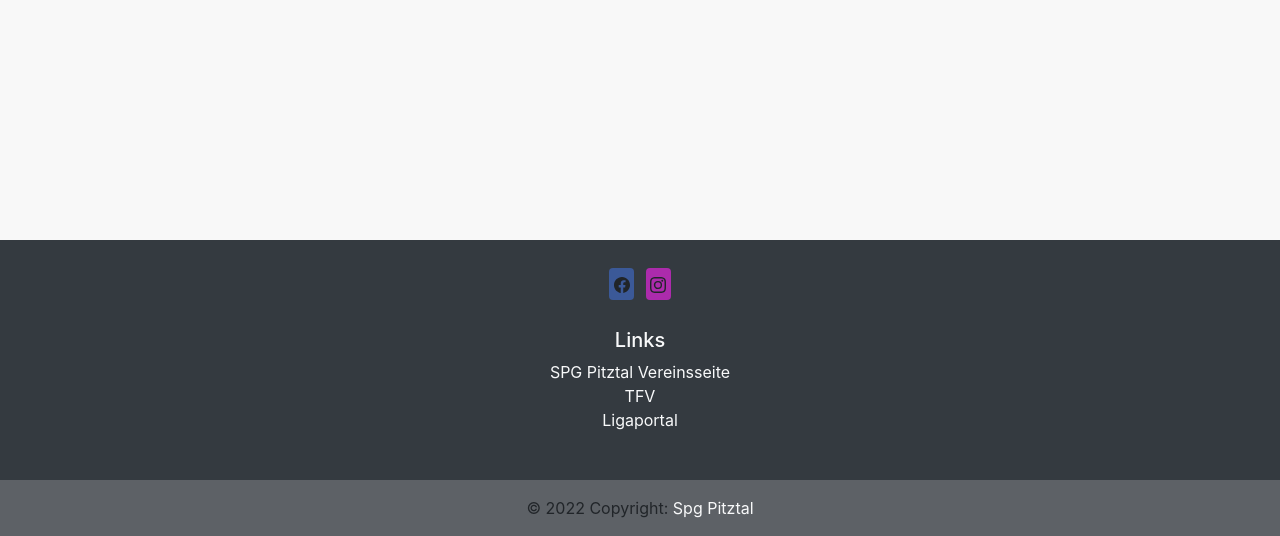
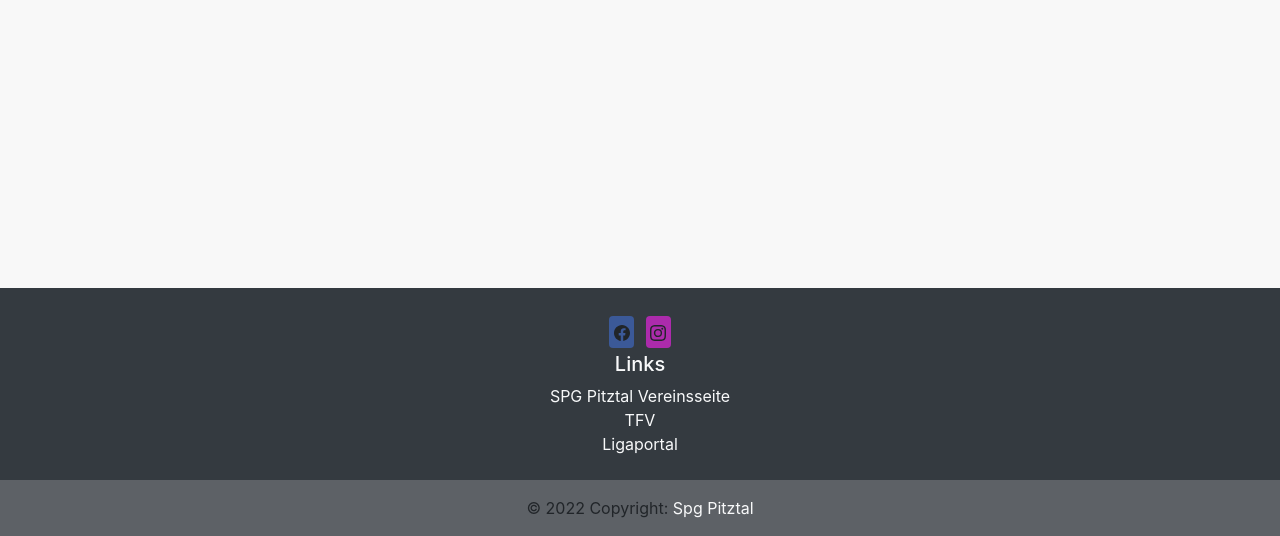
Before and after one commit to tobias124/newTest, a Flask app: page /bet in a window 1280 px wide. Shown: the part 320-856 px from the top of the page. Run offline with Flask 2, Linux system fonts and the light colour scheme; the visitor is signed in with stand-in values (Sample User, id 1); data comes from the database, SQL or seed files in the repository; data that the repository does not hold is empty; some libraries are stand-ins or nearby versions.

Commit message:
footer size change

```diff
--- a/website/templates/base-with-footer.html
+++ b/website/templates/base-with-footer.html
@@ -104,7 +104,7 @@
   <div class="container p-4">
 
     <!-- Section: Social media -->
-    <section class="mb-4">
+    <section class="mb-0">
       <!-- Facebook -->
       <a class="btn btn-floating m-1" style="background-color: #3b5998" href="https://www.facebook.com/SPG-Raika-Pitztal-254367077968223/" role="button"><svg xmlns="http://www.w3.org/2000/svg" width="16" height="16" fill="currentColor" class="bi bi-facebook" viewBox="0 0 16 16">
         <path d="M16 8.049c0-4.446-3.582-8.05-8-8.05C3.58 0-.002 3.603-.002 8.05c0 4.017 2.926 7.347 6.75 7.951v-5.625h-2.03V8.05H6.75V6.275c0-2.017 1.195-3.131 3.022-3.131.876 0 1.791.157 1.791.157v1.98h-1.009c-.993 0-1.303.621-1.303 1.258v1.51h2.218l-.354 2.326H9.25V16c3.824-.604 6.75-3.934 6.75-7.951z"/>
@@ -118,16 +118,14 @@
     <!-- Section: Social media -->
 
 
-
-
     <!-- Section: Links -->
-    <section class="mb-4">
+    <section class="mb-0">
       <!--Grid row-->
       <div class="row">
 
         <!--Grid column-->
         <div class="col-lg-3 col-md-6 mb-4 mb-md-0" style="margin-left: auto; margin-right: auto; display: block">
-          <h5  class="text-light" class="text-uppercase">Links</h5>
+          <h5 class="text-light" class="text-uppercase">Links</h5>
 
           <ul class="list-unstyled mb-0">
             <li>
```
